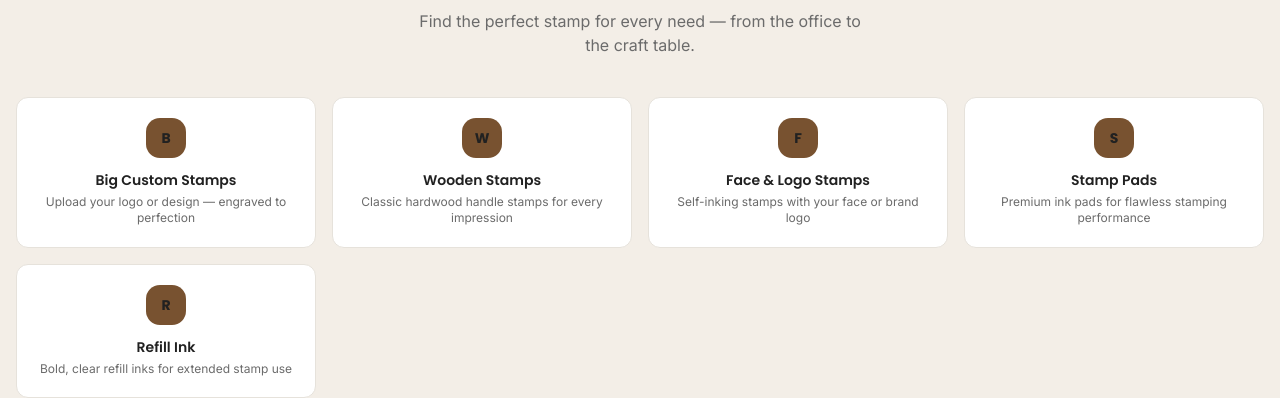
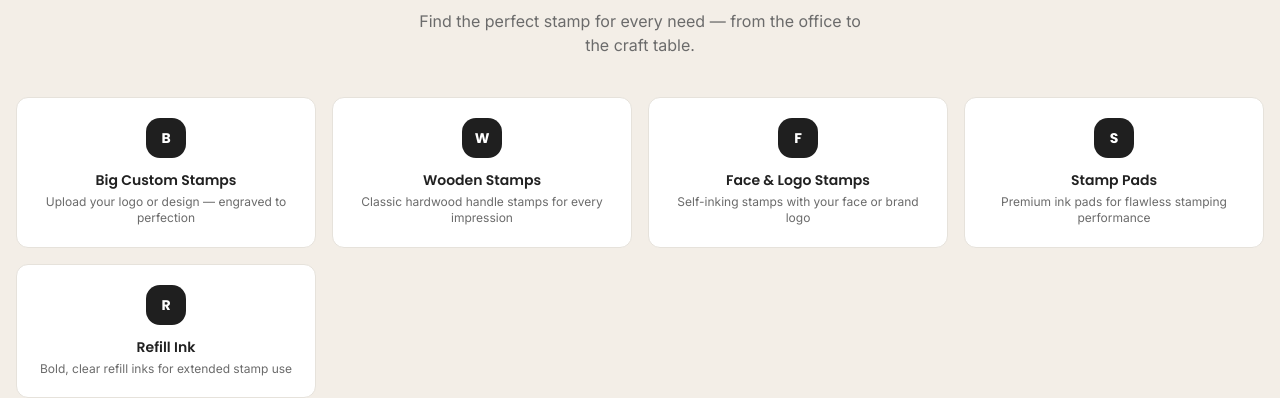
Before and after one commit to Paras-Chhabra/SleekStamp, a React (Vite) app: page / in a window 1280 px wide. Shown: the part 988-1386 px from the top of the page. Built offline with nearby package versions, Linux system fonts and the light colour scheme; no server answers; the HTML template or start-up script is replaced by a standard one.

Commit message:
Navy blue category icons, cream comparison table bg

```diff
--- a/src/pages/Index.tsx
+++ b/src/pages/Index.tsx
@@ -232,8 +232,8 @@ export default function Index() {
                 to={`/products?category=${cat.id}`}
                 className="group bg-card rounded-xl p-5 border border-border hover:border-gold/50 hover:shadow-hover transition-smooth text-center"
               >
-                <div className="w-10 h-10 bg-secondary rounded-lg mx-auto mb-3 flex items-center justify-center group-hover:bg-foreground transition-smooth">
-                  <span className="text-foreground group-hover:text-white font-display font-bold text-sm transition-smooth">
+                <div className="w-10 h-10 bg-navy rounded-lg mx-auto mb-3 flex items-center justify-center group-hover:bg-gold transition-smooth">
+                  <span className="text-white font-display font-bold text-sm transition-smooth">
                     {cat.name.charAt(0)}
                   </span>
                 </div>
--- a/src/pages/StampBuilder.tsx
+++ b/src/pages/StampBuilder.tsx
@@ -200,7 +200,7 @@ export default function StampBuilder() {
             </section>
 
             {/* ═══ COMPARISON TABLE ═══ */}
-            <section className="py-16 bg-white border-t border-border">
+            <section className="py-16 bg-cream/50 border-t border-border">
                 <div className="container mx-auto px-4">
                     <div className="text-center mb-10">
                         <p className="text-xs text-gold font-body font-semibold uppercase tracking-widest mb-2">Why Choose a Stamp?</p>
```
